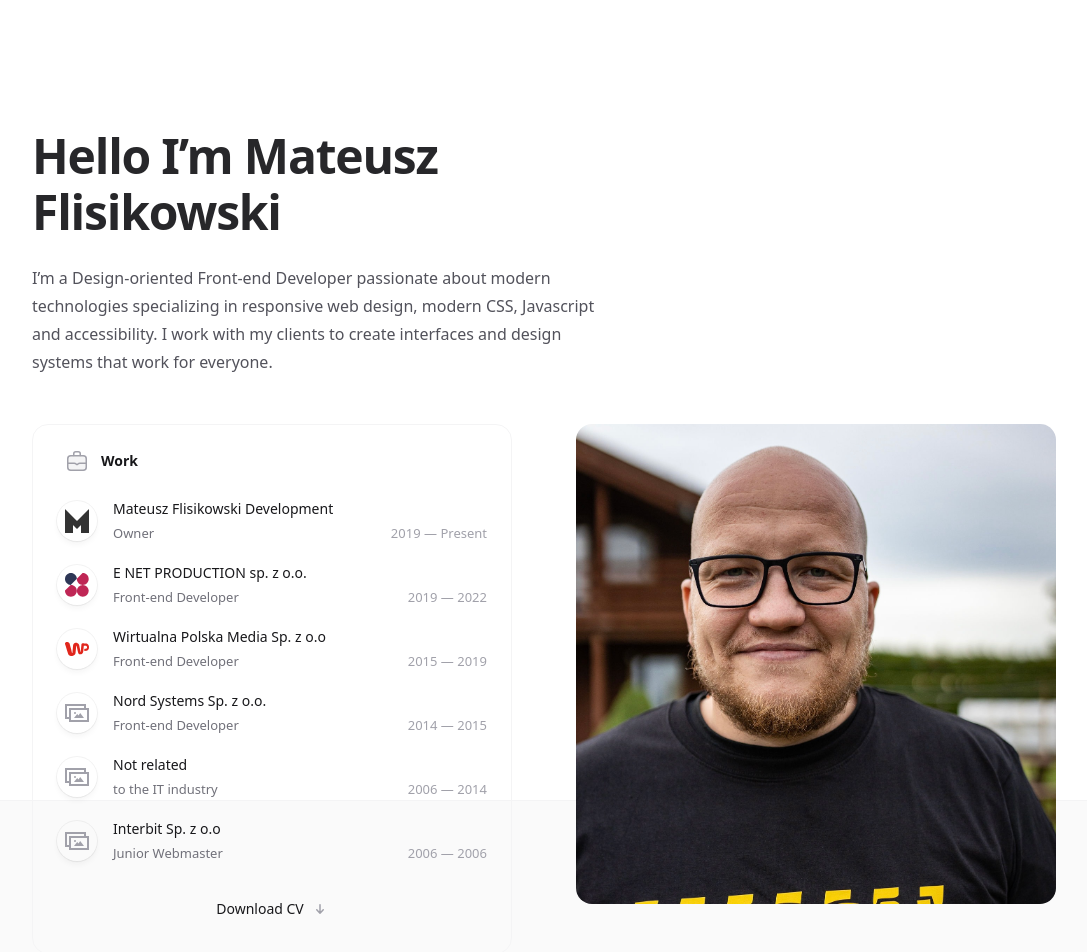
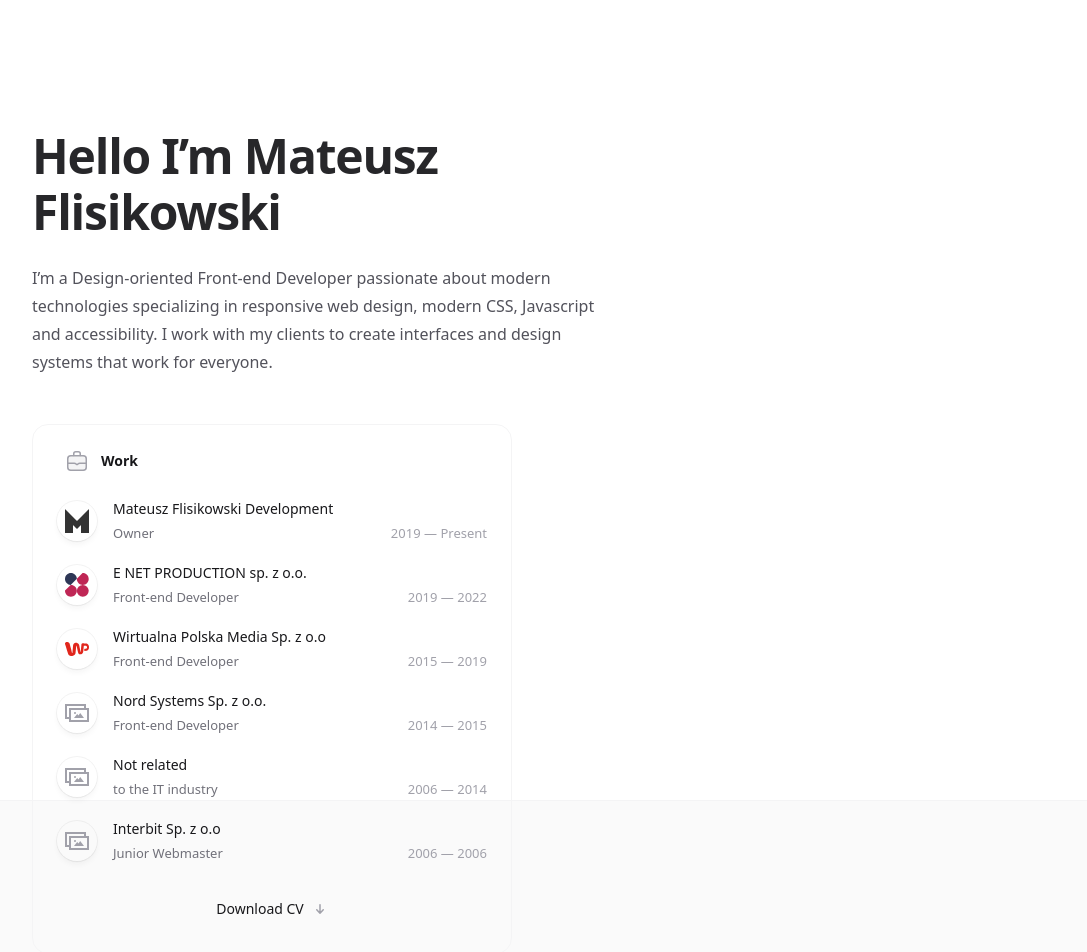
Before and after one commit to mflisikowski/old-mflisikowski, a Next.js app: page / in a window 1280 px wide. Shown: the whole page, without its empty margins (96-1183 px from the left). Built offline with nearby package versions, Linux system fonts and the light colour scheme.

Commit message:
Portrait  image visibility based on user timeZone +  temp fix for image sources

```diff
--- /dev/null
+++ b/src/modules/PortraitImage.jsx
@@ -0,0 +1,17 @@
+import Image from 'next/image';
+
+export function PortraitImage({ visibilityRegions = [], src }) {
+  const timeZone = Intl.DateTimeFormat().resolvedOptions().timeZone;
+  const isVisibile = visibilityRegions.includes(timeZone);
+
+  return (
+    isVisibile && (
+      <Image
+        className="aspect-square rounded-2xl bg-zinc-100 object-cover dark:bg-zinc-800"
+        sizes="(min-width: 1024px) 32rem, 20rem"
+        src={src}
+        alt=""
+      />
+    )
+  );
+}
--- a/src/pages/index.jsx
+++ b/src/pages/index.jsx
@@ -1,6 +1,6 @@
 import Head from 'next/head';
-import Image from 'next/image';
 
+import { PortraitImage } from '@/modules/PortraitImage';
 import { Workspaces } from '@/modules/Workplaces';
 import { Layout } from '@/components/Layout';
 
@@ -9,7 +9,7 @@ import MFD_SVG from '@/images/logotypes/mfd.svg';
 import ENP_SVG from '@/images/logotypes/enp.svg';
 import WP_SVG from '@/images/logotypes/wp.svg';
 
-import image from '@/images/image.JPG';
+import PORTRAIT_IMG from '@/images/image.JPG';
 
 export default function Home({
   data: {
@@ -17,6 +17,9 @@ export default function Home({
     workplaces,
   },
 }) {
+  // temp solution for fix workspaces image source, before API based media storage;
+  console.log(PIC_SVG, MFD_SVG, ENP_SVG, WP_SVG, PORTRAIT_IMG);
+
   return (
     <>
       <Head>
@@ -39,13 +42,10 @@ export default function Home({
           </div>
 
           <div className="grid grid-cols-1 gap-16 lg:grid-cols-2 lg:gap-y-12">
-            <Image
-              className="aspect-square rounded-2xl bg-zinc-100 object-cover dark:bg-zinc-800"
-              sizes="(min-width: 1024px) 32rem, 20rem"
-              src={layout.image}
-              alt=""
+            <PortraitImage
+              visibilityRegions={layout.image.visibilityRegions}
+              src={layout.image.src}
             />
-
             <Workspaces
               className="lg:order-first"
               workplaces={workplaces}
@@ -120,7 +120,10 @@ export async function getStaticProps() {
             title: 'Hello I’m Mateusz Flisikowski',
             intro:
               'I’m a Design-oriented Front-end Developer passionate about modern technologies specializing in responsive web design, modern CSS, Javascript and accessibility. I work with my clients to create interfaces and design systems that work for everyone.',
-            image,
+            image: {
+              visibilityRegions: ['Europe/Warsaw'],
+              src: PORTRAIT_IMG,
+            },
           },
           title: 'Mateusz Flisikowski',
           metas: [],
```
